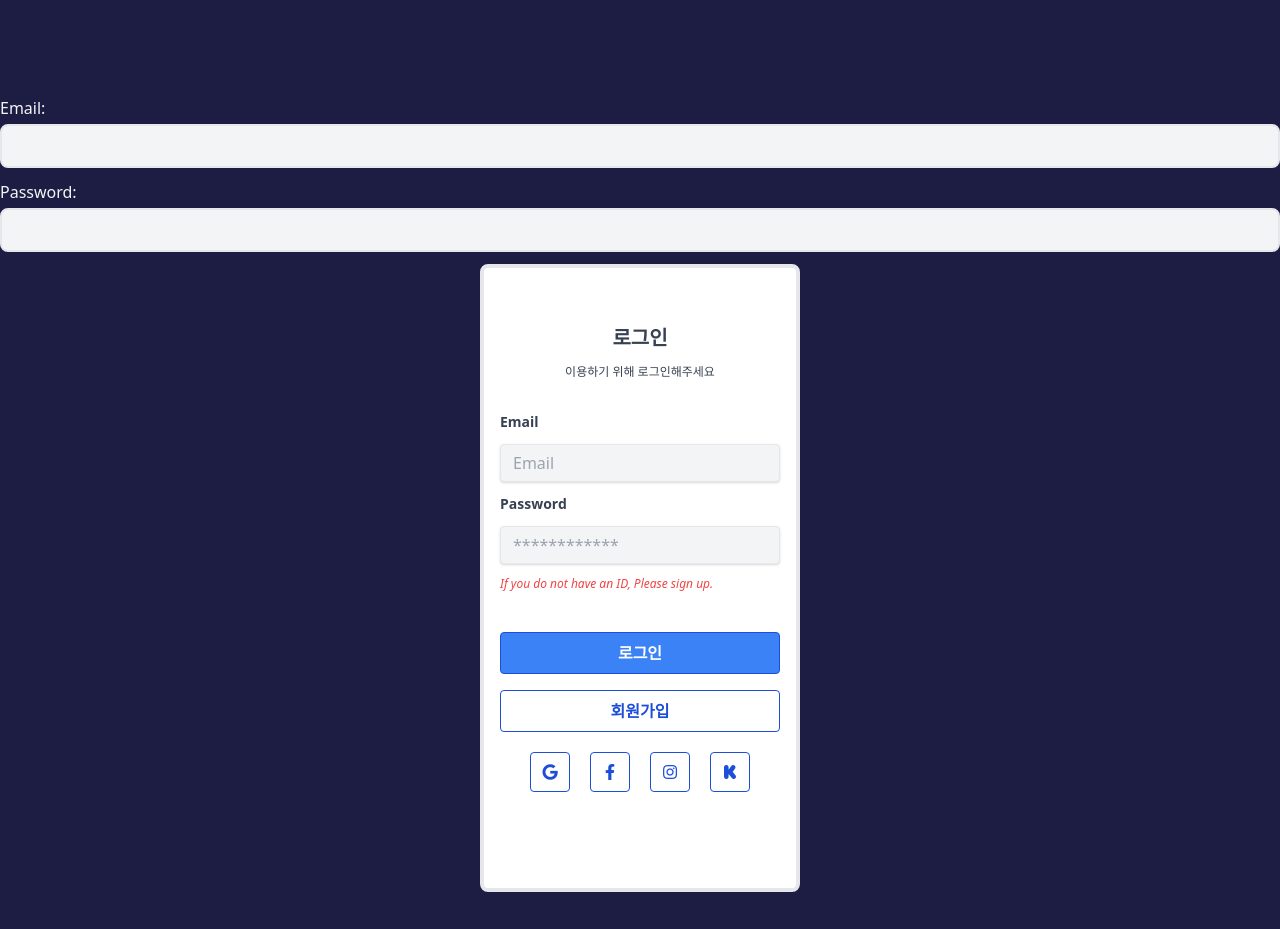
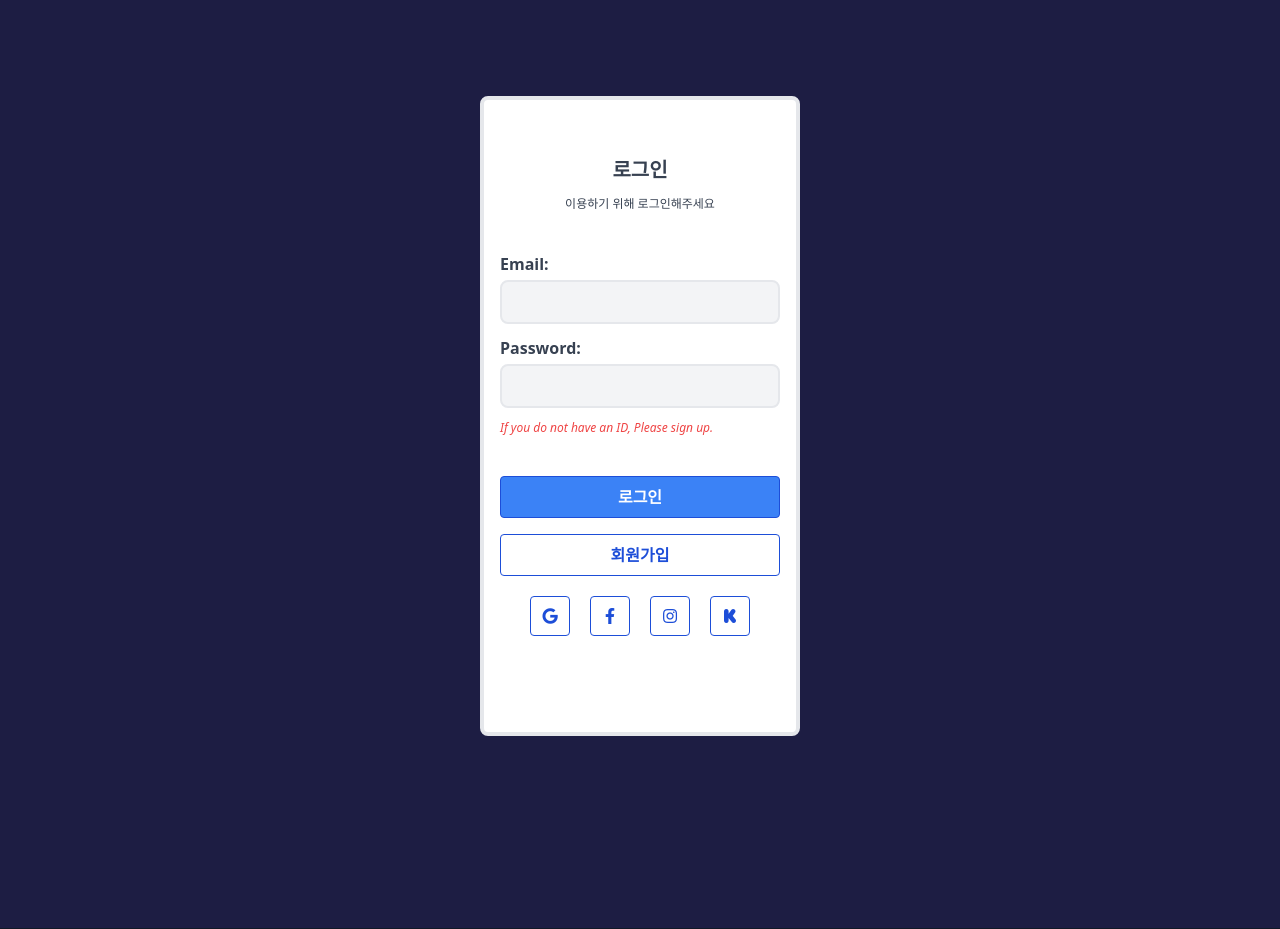
Before and after one commit to igoo-Y/busker_pipenv, a Django app: page /users/login/ in a window 1280 px wide. Shown: the part 56-985 px from the top of the page. Run offline with Django 3.2, Linux system fonts and the light colour scheme; style sheets or scripts are compiled from the project's sources.

Commit message:
CSS Login

```diff
--- a/templates/users/login.html
+++ b/templates/users/login.html
@@ -4,27 +4,17 @@
 
 {% block content %}
     <div class="container mx-auto mt-24 mb-48">
-        <form method="POST" action="{% url 'users:login' %}">
+        <div class="box-border h-1/3 w-1/4 p-4 mb-10 border-4 mx-auto rounded-lg bg-white text-gray-700">
+            <p class="text-xl text-center font-bold mb-3 mt-10">로그인</p>
+            <p class="text-xs text-center mb-10">이용하기 위해 로그인해주세요</p>
+
+            <form method="POST" action="{% url 'users:login' %}" class="text-gray-700 font-bold">
                 {% csrf_token %}
                 {{form.as_p}}
-            <div class="box-border h-1/3 w-1/4 p-4 mb-10 border-4 mx-auto rounded-lg bg-white text-gray-700">
-                <p class="text-xl text-center font-bold mb-3 mt-10">로그인</p>
-                <p class="text-xs text-center">이용하기 위해 로그인해주세요</p>
-                <div class="mt-8">
-                        <label class="block text-gray-700 text-sm font-bold mb-2" for="username">
-                         Email
-                        </label>
-                    <input class="shadow appearance-none border rounded w-full py-2 px-3 text-gray-700 leading-tight focus:outline-none focus:shadow-outline" id="username" type="text" placeholder="Email">
-                </div>
-                <div class="mb-4">
-                        <label class="block text-gray-700 text-sm font-bold mb-2" for="password">
-                        Password
-                        </label>
-                    <input class="shadow appearance-none border rounded w-full py-2 px-3 text-gray-700 leading-tight focus:outline-none focus:shadow-outline" id="username" type="password" placeholder="************">
-                    <p class="text-red-500 text-xs italic mb-10">If you do not have an ID, Please sign up.</p>
-                </div>
+                <p class="text-red-500 text-xs italic mb-10 font-medium">If you do not have an ID, Please sign up.</p>
+            <button class="bg-blue-500 hover:bg-blue-700 font-bold text-white w-24 min-w-full pt-2 pb-2 border border-blue-700 rounded" type="submit">로그인</button>
+            </form>
 
-                <button class="bg-blue-500 hover:bg-blue-700 font-bold text-white w-24 min-w-full pt-2 pb-2 border border-blue-700 rounded" type="submit">로그인</button>
             <button class="bg-white hover:bg-blue-700 hover:text-white border-blue font-bold text-blue-700 w-24 min-w-full mt-4 pt-2 pb-2 border border-blue-700 rounded ">회원가입</button>
 
             <section class="flex flex-col items-center justify-center space-y-4 mb-20">
@@ -57,7 +47,6 @@
                 </div>
             </section>
         </div>
-        </form>
     </div>
 
 
--- a/templates/users/signup.html
+++ b/templates/users/signup.html
@@ -3,11 +3,9 @@
 {% block page_title %}Sign Up{% endblock %}
 
 {% block content %}
-
     <form method="POST" action="{% url 'users:signup' %}">
         {% csrf_token %}
         {{form.as_p}}
         <button>Sign Up</button>
     </form>
-
 {% endblock %}
```
Lines whose indentation alone changed are shown as unchanged.
